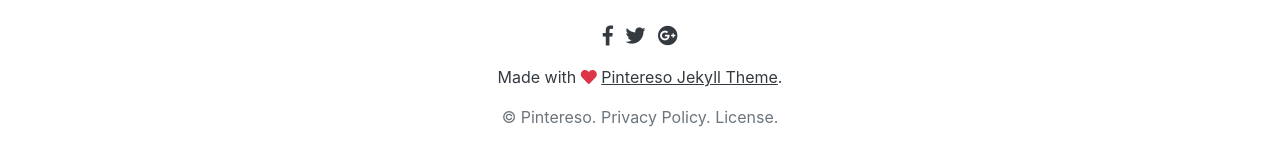
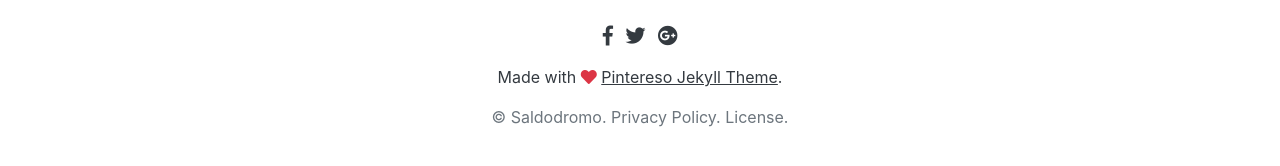
Before and after one commit to saldodromo-mx/webpage, a Jekyll site: the page built from index.html, in a window 1280 px wide and 900 px high, scrolled down 2842 px. Shown: the part 707-873 px from the top of the window. Built offline with Jekyll 4.4.1, drawn with Linux system fonts in a browser that asks for light colours; nearby versions of some CDN libraries; library files that are not in the unit come from our copies; the list of posts is cut into pages by our own code; comment, search, counter and statistics services are not loaded.

Commit message:
Remover valor website en el baseurl del _config.yml

```diff
--- a/_config.yml
+++ b/_config.yml
@@ -1,9 +1,9 @@
 # Site
-name: 'Pintereso'
+name: 'Saldodromo'
 description: 'Tu sitio para comprar las mejores marcas a precios increíbles'
 logo: 'assets/images/logo.png'
 favicon: 'assets/images/logo.png'
-baseurl: '/webpage'
+baseurl: ''
 avatar: 'assets/images/sal.jpg'
 disqus: 'demowebsite'
 email: 'saldodromo@gmail.com'
```
